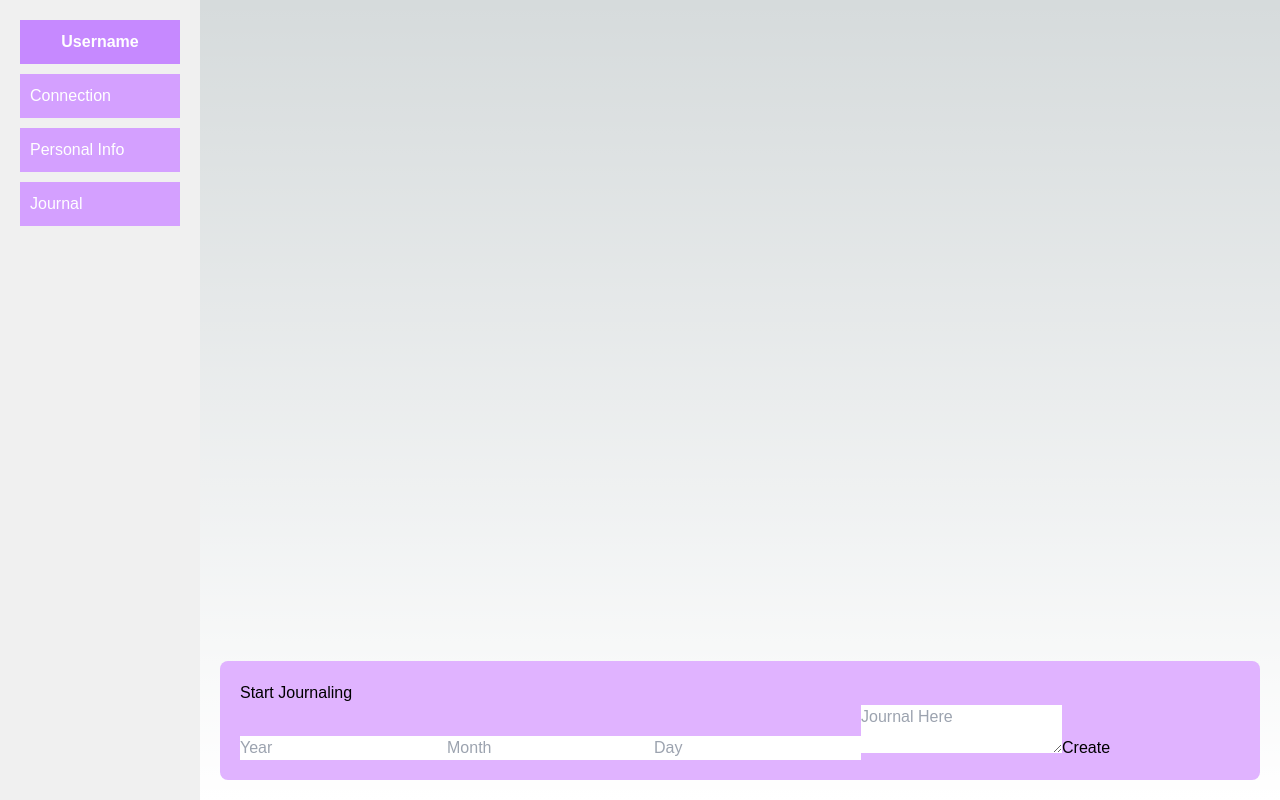
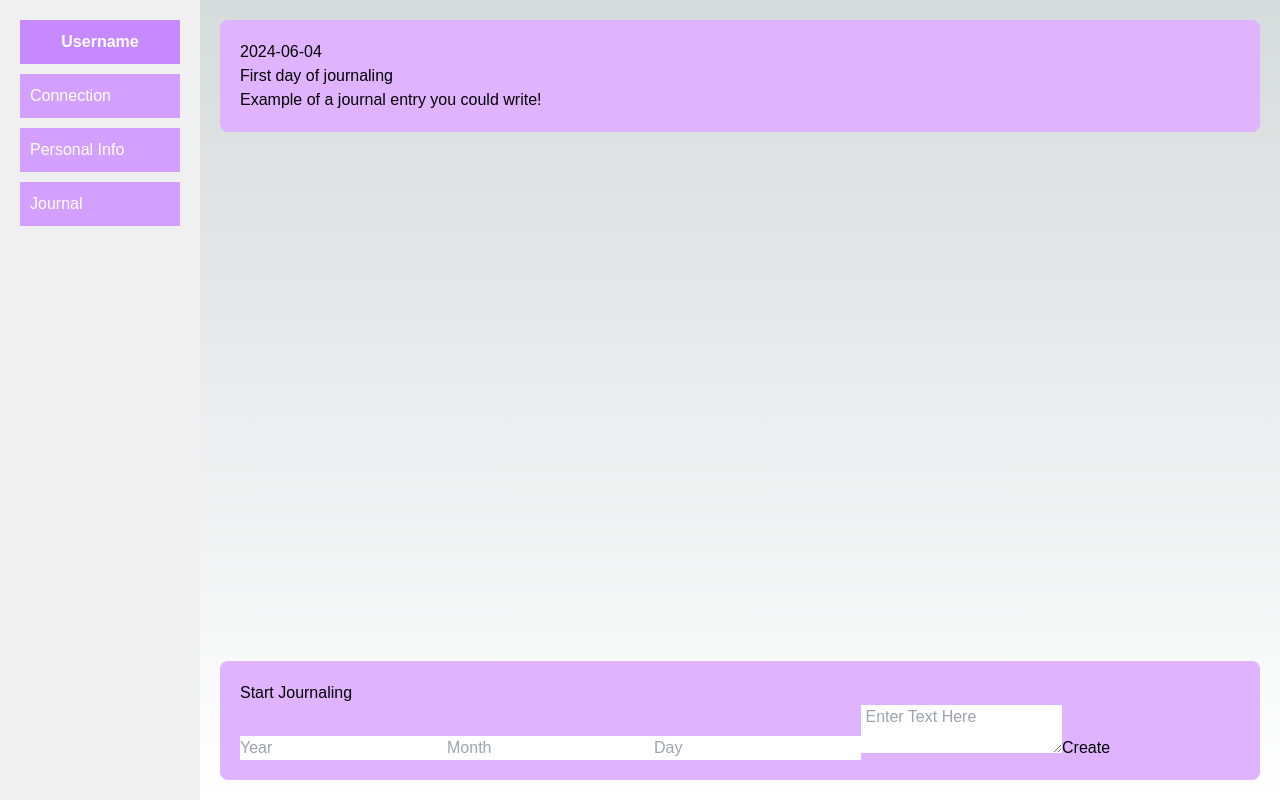
Before and after one commit to DavidBShan/JamHacks, a Next.js app: page /journal in a window 1280 px wide. Built offline with nearby package versions, Linux system fonts and the light colour scheme.

Commit message:
fixing journal

```diff
--- a/pages/journal.js
+++ b/pages/journal.js
@@ -1,10 +1,10 @@
 import { useState } from 'react';
-
 import styles from '../styles/journal.module.css';
-import axios from 'axios';
 
 export default function Home() {
-    const [journalEntries, setJournalEntries] = useState([]);
+    const [journalEntries, setJournalEntries] = useState([
+        { date: '2024-06-04', title: 'First day of journaling', content: 'Example of a journal entry you could write!' }
+    ]);
     const [newEntry, setNewEntry] = useState({ year: '', month: '', day: '', content: '' });
 
     const handleInputChange = (e) => {
@@ -12,16 +12,11 @@ export default function Home() {
         setNewEntry({ ...newEntry, [name]: value });
     };
 
-    const handleCreateEntry = async () => {
+    const handleCreateEntry = () => {
         const { year, month, day, content } = newEntry;
         if (year && month && day && content) {
-            setJournalEntries([...journalEntries, { date: `${year}-${month}-${day}`, content }]);
+            setJournalEntries([...journalEntries, { date: `${year}-${month}-${day}`, title: 'New Entry', content }]);
             setNewEntry({ year: '', month: '', day: '', content: '' });
-
-            const res = await axios.post('/api/summarize', { prompt: "on "+year+"-"+month+"-"+day+ " " + content });
-            const jsonArray = res.data.data;
-            console.log(jsonArray);
-
         }
     };
 
@@ -37,6 +32,7 @@ export default function Home() {
                 {journalEntries.map((entry, index) => (
                     <div className={styles.journalEntry} key={index}>
                         <h2>{entry.date}</h2>
+                        <h3>{entry.title}</h3>
                         <p>{entry.content}</p>
                     </div>
                 ))}
@@ -65,7 +61,7 @@ export default function Home() {
                     />
                     <textarea
                         name="content"
-                        placeholder="Journal Here"
+                        placeholder=" Enter Text Here"
                         value={newEntry.content}
                         onChange={handleInputChange}
                     />
```
